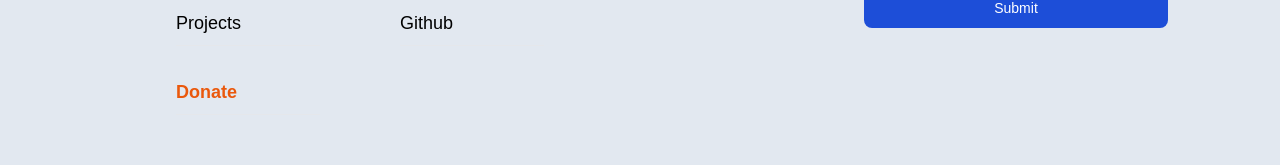
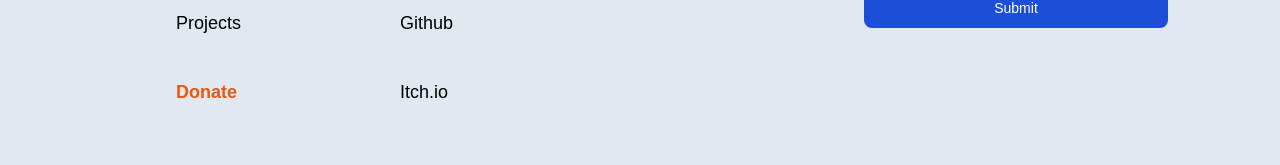
Before and after one commit to sajadb-dev/sajadb-dev.github.io, a SvelteKit app: page / in a window 1280 px wide. Shown: the part 2409-2574 px from the top of the page. Built offline with nearby package versions, Linux system fonts and the light colour scheme; a web font is replaced by a local one.

Commit message:
Itch io added to footer

```diff
--- a/src/routes/+layout.svelte
+++ b/src/routes/+layout.svelte
@@ -97,6 +97,7 @@
 					<Navelement path="https://x.com/sajadb_dev" text="Twitter/X" arialabel="Visit X Page" target="_blank" classnames="border-b py-2"/>
 					<Navelement path="https://www.linkedin.com/in/sajad-baghdadi" arialabel="Visit LinkedIn Page" text="LinkedIn" target="_blank" classnames="border-b py-2"/>
 					<Navelement path="https://github.com/sajadb-dev" text="Github" arialabel="Visit Github Page" target="_blank" classnames="border-b py-2"/>
+					<Navelement path="https://digitalravagerstudio.itch.io/" text="Itch.io" arialabel="Visit Itch.io Page" target="_blank" classnames="border-b py-2"/>
 				</ul>
 			</div>
 			<div class="w-full sm:w-36 flex flex-col gap-12">
```
